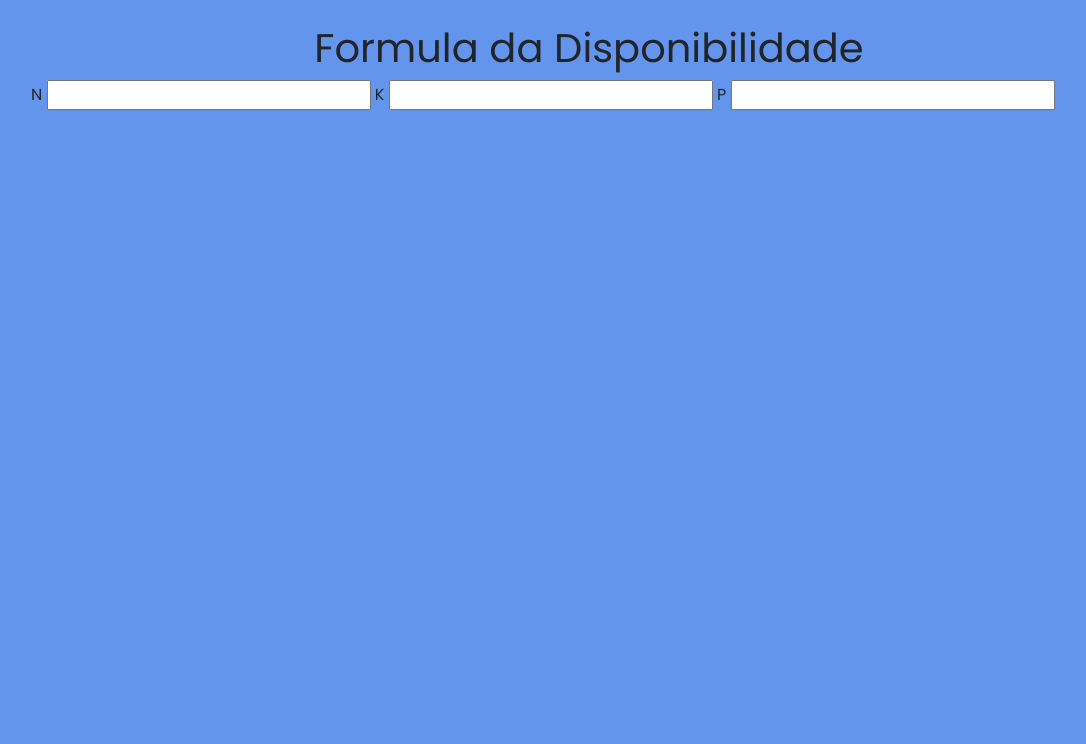
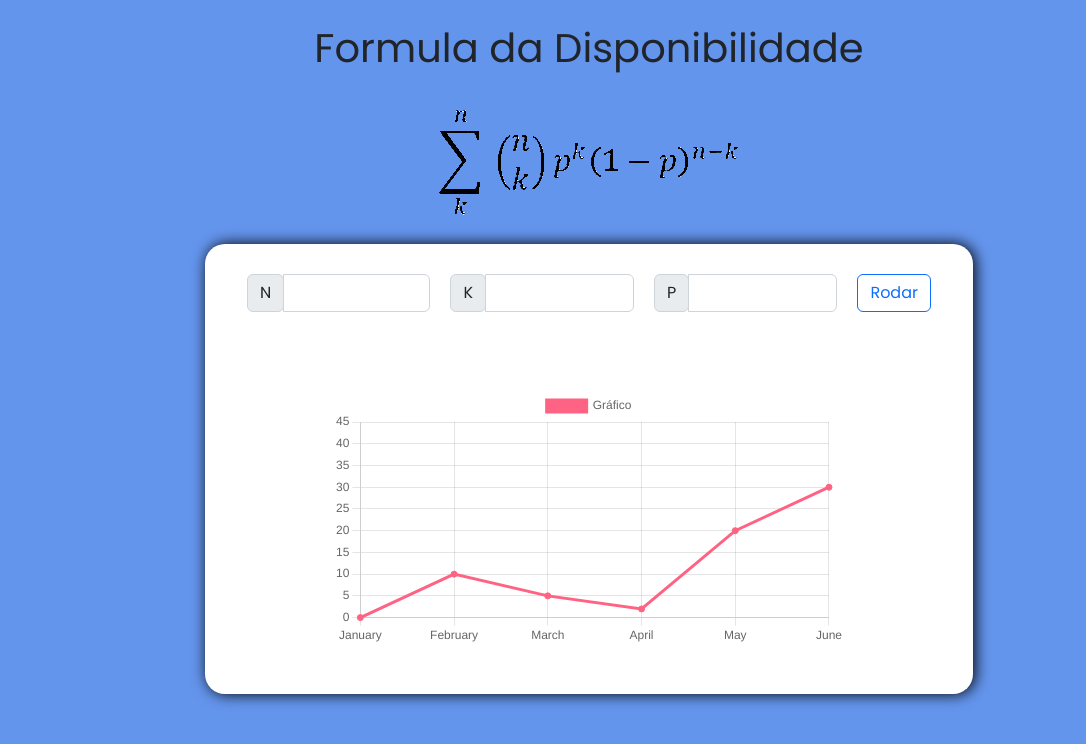
Before and after one commit to VictorTmelo/Formula-Disponibilidade, a website: page src/index.html in a window 1280 px wide. Shown: the whole page, without its empty margins (51-1137 px from the left). Drawn offline with nearby package versions, Linux system fonts and the light colour scheme.

Commit message:
Good Commit

```diff
--- a/src/css/style.css
+++ b/src/css/style.css
@@ -4,3 +4,39 @@ body{
     background-color: cornflowerblue;
     font-family: 'Poppins', sans-serif;
 }
+
+label {
+    margin-right: 4px;
+    margin-left: 4px;
+}
+
+img{
+    border-radius: 3px;
+    margin: 25px 0px;
+}
+
+.conteudo{
+    background-color: white;
+    width: 60%;
+    height: fit-content;
+    /* max-height: 80vh; */
+    /* border: 2px solid; */
+    border-radius: 20px;
+    box-shadow: 2px 0px 15px black;
+}
+
+#inputs{
+    width: fit-content;
+    padding: 30px;
+    gap: 20px;
+}
+
+#inputs input{
+    /* width: 20vw;
+    min-width: 100px; */
+}
+
+.grafico{
+    margin: auto;
+    width: 40vw;
+}
--- a/src/index.html
+++ b/src/index.html
@@ -1,5 +1,6 @@
 <!doctype html>
 <html lang="en">
+
 <head>
   <title>Formula da Disponibilidade</title>
   <!-- Required meta tags -->
@@ -7,30 +8,60 @@
   <meta name="viewport" content="width=device-width, initial-scale=1, shrink-to-fit=no">
 
   <!-- Bootstrap CSS v5.2.0-beta1 -->
-    <link rel="stylesheet" href="https://cdn.jsdelivr.net/npm/bootstrap@5.2.0-beta1/dist/css/bootstrap.min.css"  integrity="sha384-0evHe/X+R7YkIZDRvuzKMRqM+OrBnVFBL6DOitfPri4tjfHxaWutUpFmBp4vmVor" crossorigin="anonymous">
-    <link rel="stylesheet" href="./css/style.css"/>
+  <link rel="stylesheet" href="https://cdn.jsdelivr.net/npm/bootstrap@5.2.0-beta1/dist/css/bootstrap.min.css"
+    integrity="sha384-0evHe/X+R7YkIZDRvuzKMRqM+OrBnVFBL6DOitfPri4tjfHxaWutUpFmBp4vmVor" crossorigin="anonymous">
+  <link rel="stylesheet" href="./css/style.css" />
   <link rel="preconnect" href="https://fonts.googleapis.com">
   <link rel="preconnect" href="https://fonts.gstatic.com" crossorigin>
   <link href="https://fonts.googleapis.com/css2?family=Poppins&display=swap" rel="stylesheet">
 </head>
+
 <body>
 
-    <header class="pt-4 container d-flex justify-content-center align-items-center">
+  <header class="pt-4 pb-0 container d-flex flex-column align-items-center">
     <h1>Formula da Disponibilidade</h1>
+
+    <img src="./img/formula.png" alt="formula">
   </header>
 
   <main>
 
-      <section class="container">
+    <section class="conteudo container d-flex flex-column align-items-center">
 
-        <label for="n">N</label>
-        <input type="text" id="n">
+      <div id="inputs" class="container d-flex justify-content-center">
 
-        <label for="k">K</label>
-        <input type="text" id="k">
+        <div class="input-group">
+          <div class="input-group-prepend">
+            <span class="input-group-text" id="basic-addon1">N</span>
+          </div>
+          <input id = "valorN" type="text" class="form-control" aria-label="Username" aria-describedby="basic-addon1">
+        </div>
 
-        <label for="p">P</label>
-        <input type="text" id="p">
+        <div class="input-group">
+          <div class="input-group-prepend">
+            <span class="input-group-text" id="basic-addon1">K</span>
+          </div>
+          <input id = "valorK" type="text" class="form-control" aria-label="Username" aria-describedby="basic-addon1">
+        </div>
+
+        <div class="input-group">
+          <div class="input-group-prepend">
+            <span class="input-group-text" id="basic-addon1">P</span>
+          </div>
+          <input id = "valorP" type="text" class="form-control" aria-label="Username" aria-describedby="basic-addon1">
+        </div>
+
+        <button type="button" id="rodar"class="btn btn-outline-primary">Rodar</button>
+
+        <!-- <input type="submit" id="rodar"> -->
+
+        </div>
+
+        <div class="grafico m-5">
+          <div>
+            <canvas id="myChart"></canvas>
+          </div>
+        </div>
 
     </section>
 
@@ -38,11 +69,22 @@
 
 
   <!-- Bootstrap JavaScript Libraries -->
-    <script src="https://cdn.jsdelivr.net/npm/@popperjs/core@2.11.5/dist/umd/popper.min.js" integrity="sha384-Xe+8cL9oJa6tN/veChSP7q+mnSPaj5Bcu9mPX5F5xIGE0DVittaqT5lorf0EI7Vk" crossorigin="anonymous"></script>
+  <script src="https://cdn.jsdelivr.net/npm/@popperjs/core@2.11.5/dist/umd/popper.min.js"
+    integrity="sha384-Xe+8cL9oJa6tN/veChSP7q+mnSPaj5Bcu9mPX5F5xIGE0DVittaqT5lorf0EI7Vk" crossorigin="anonymous">
+  </script>
 
-    <script src="https://cdn.jsdelivr.net/npm/bootstrap@5.2.0-beta1/dist/js/bootstrap.min.js" integrity="sha384-kjU+l4N0Yf4ZOJErLsIcvOU2qSb74wXpOhqTvwVx3OElZRweTnQ6d31fXEoRD1Jy" crossorigin="anonymous"></script>
+  <script src="https://cdn.jsdelivr.net/npm/bootstrap@5.2.0-beta1/dist/js/bootstrap.min.js"
+    integrity="sha384-kjU+l4N0Yf4ZOJErLsIcvOU2qSb74wXpOhqTvwVx3OElZRweTnQ6d31fXEoRD1Jy" crossorigin="anonymous">
+  </script>
+
+  <script src="https://cdn.jsdelivr.net/npm/chart.js"></script>
+
+  <script src="./js/graphConfig.js"></script>
+
+  <script src="./js/runChart.js"></script>
 
   <script src="./js/main.js"></script>
 
 </body>
+
 </html>
--- /dev/null
+++ b/src/js/graphConfig.js
@@ -0,0 +1,24 @@
+const labels = [
+    'January',
+    'February',
+    'March',
+    'April',
+    'May',
+    'June',
+];
+
+const data = {
+    labels: labels,
+    datasets: [{
+        label: 'Gráfico',
+        backgroundColor: 'rgb(255, 99, 132)',
+        borderColor: 'rgb(255, 99, 132)',
+        data: [0, 10, 5, 2, 20, 30, 45],
+    }]
+};
+
+const config = {
+    type: 'line',
+    data: data,
+    options: {}
+};
--- a/src/js/main.js
+++ b/src/js/main.js
@@ -0,0 +1,13 @@
+const botaoRodar = document.querySelector("#rodar")
+
+botaoRodar.addEventListener("click", (event) => {
+
+    const n = document.querySelector("#valorN").value
+    const k = document.querySelector("#valorK").value
+    const p = document.querySelector("#valorP").value
+
+    console.log(n)
+    console.log(k)
+    console.log(p)
+
+})
--- /dev/null
+++ b/src/js/runChart.js
@@ -0,0 +1,4 @@
+const myChart = new Chart(
+    document.getElementById('myChart'),
+    config
+  );
```
Also changed, not shown: src/img/formula.png (added). Lines whose indentation alone changed are shown as unchanged.
